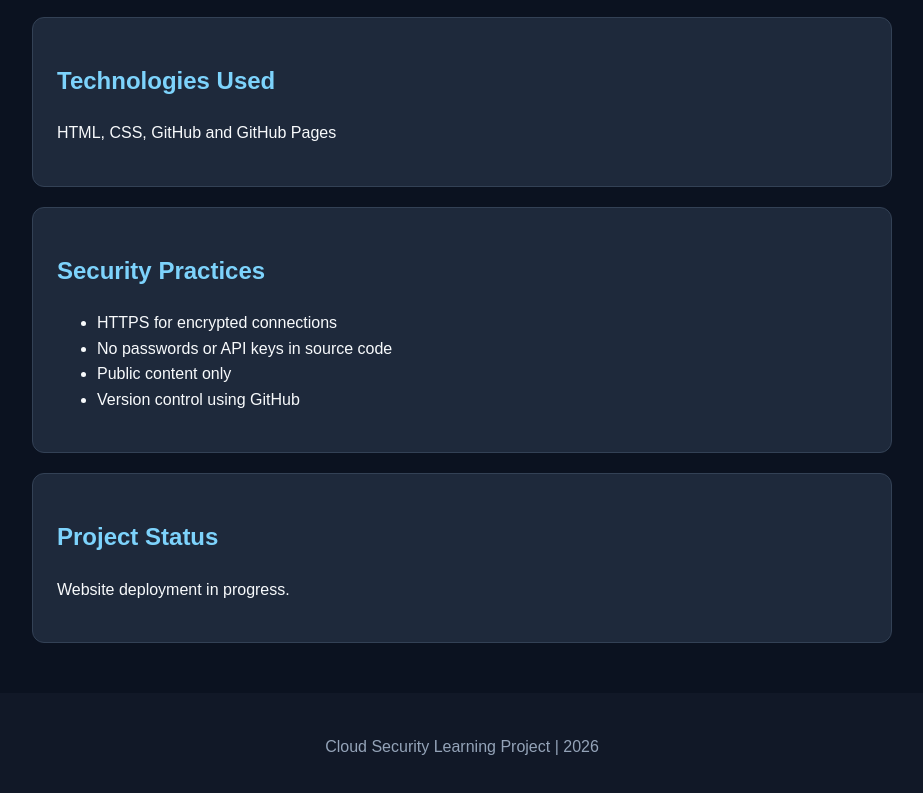
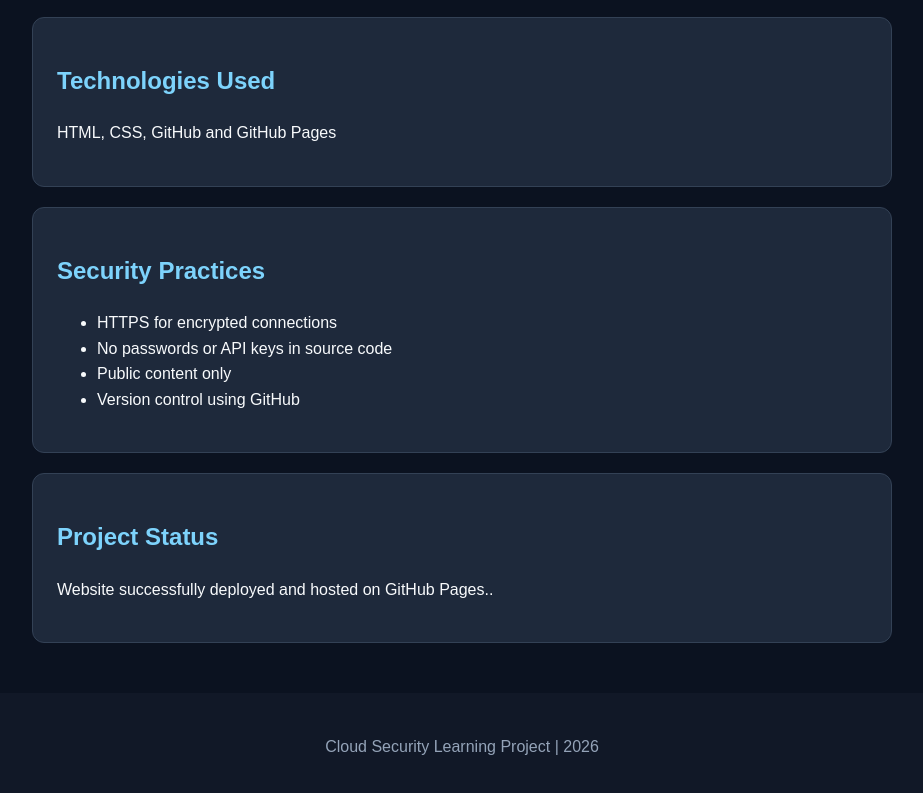
Before and after one commit to kruthajnashankar27-sudo/NEXLEVR-Cloud-Security-Internship, a plain HTML site: page Task-01-Launch-Website/index.html in a window 1280 px wide. Shown: the part 516-1309 px from the top of the page, without its empty margins (178-1101 px from the left). Drawn offline with Linux system fonts and the light colour scheme.

Commit message:
Update project status message in index.html

```diff
--- a/Task-01-Launch-Website/index.html
+++ b/Task-01-Launch-Website/index.html
@@ -81,7 +81,7 @@
 
     <section class="card">
       <h2>Project Status</h2>
-      <p>Website deployment in progress.</p>
+      <p>Website successfully deployed and hosted on GitHub Pages..</p>
     </section>
   </main>
 
```
